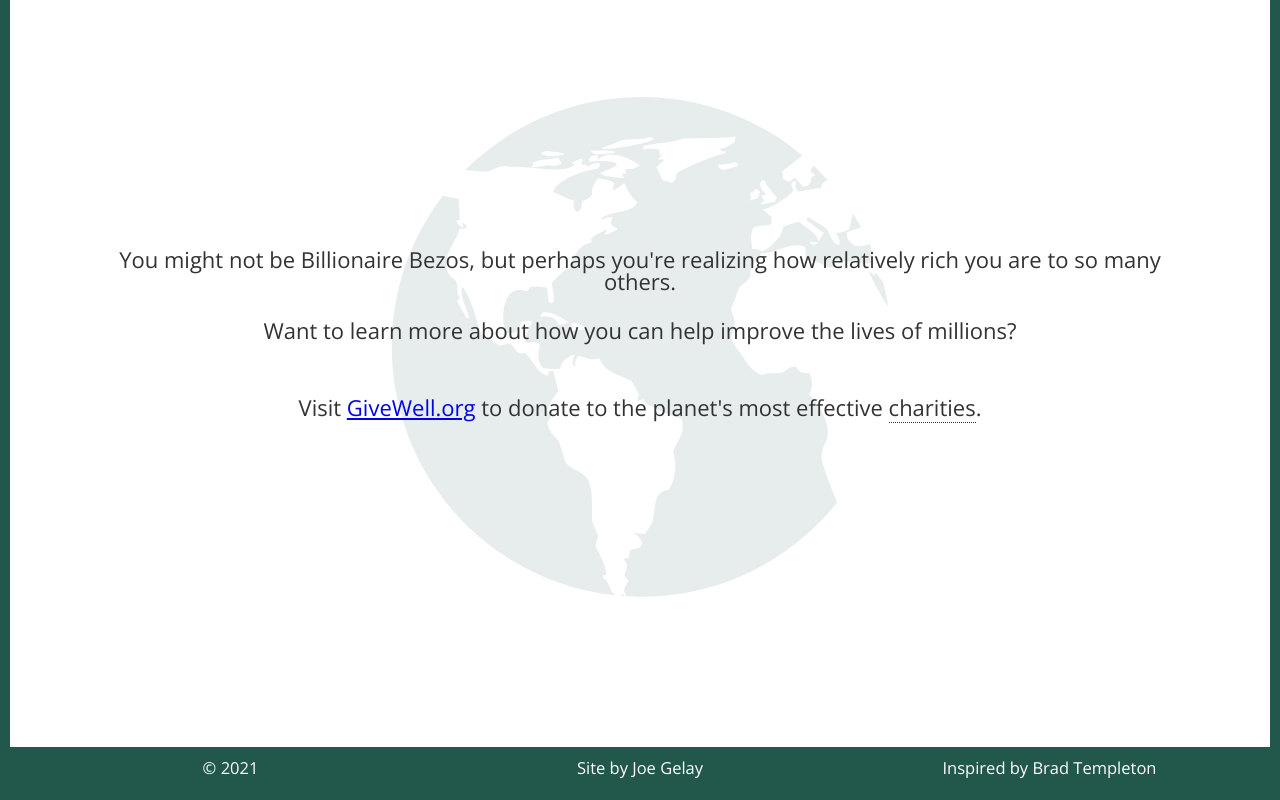
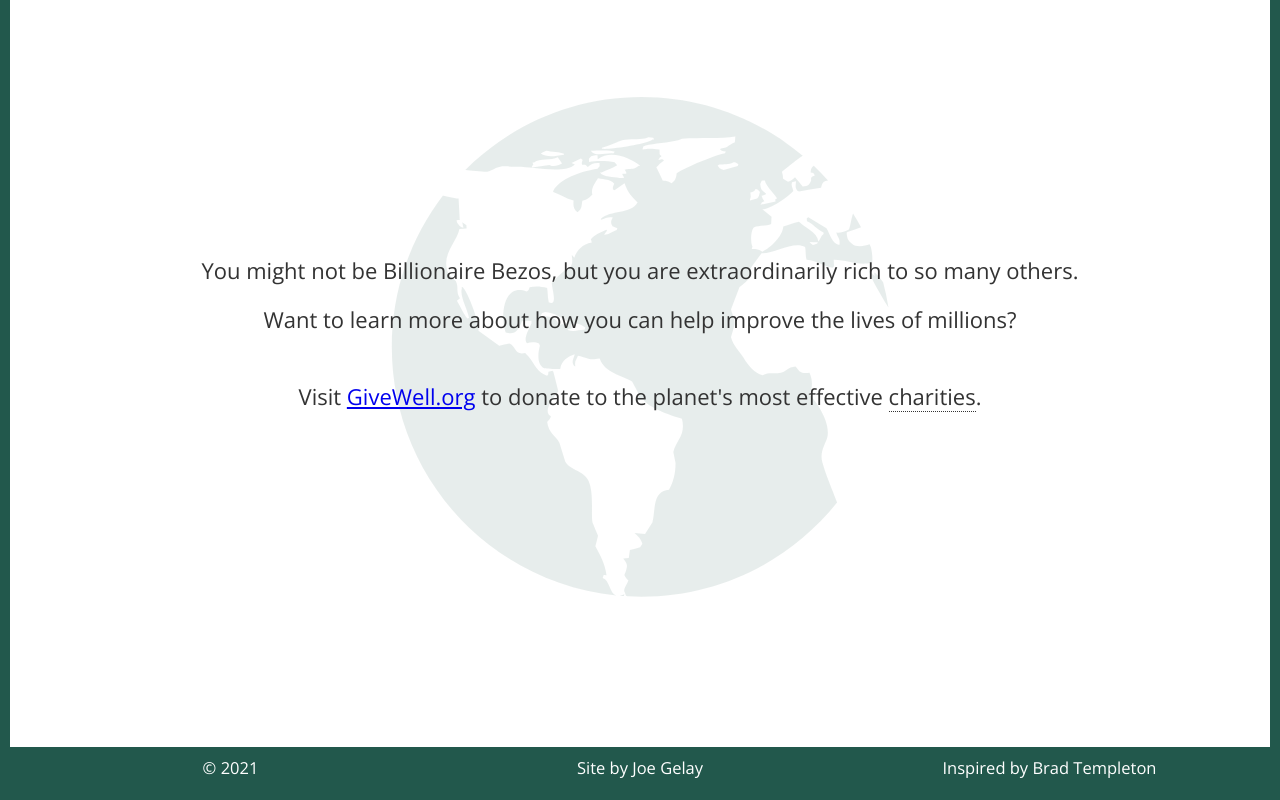
Before and after one commit to joegelay/you-vs-a-billionaire, a React (Create React App) app: page / in a window 1280 px wide. Shown: the part 6463-7263 px from the top of the page. Built offline with nearby package versions, Linux system fonts and the light colour scheme; a web font is replaced by a local one.

Commit message:
add react-share for social icons

```diff
--- a/package.json
+++ b/package.json
@@ -10,6 +10,7 @@
     "react-dom": "^17.0.2",
     "react-number-format": "^4.5.5",
     "react-scripts": "4.0.3",
+    "react-share": "^4.4.0",
     "web-vitals": "^1.0.1"
   },
   "scripts": {
--- a/src/App.css
+++ b/src/App.css
@@ -269,7 +269,6 @@
 
 .footer a:hover {
   color: orange;
-  text-decoration: underline;
 }
 
 .left,
--- a/src/functions/chooseLatteComparisonText.js
+++ b/src/functions/chooseLatteComparisonText.js
@@ -14,7 +14,9 @@
   if (bezosDunkinAmount) {
     return ` ${
       bezosDunkinAmount > 1 ? bezosDunkinAmount.toLocaleString() : "a"
-    } Dunkin' Donuts franchise${bezosDunkinAmount > 1 ? "s" : ""}.`;
+    } Dunkin'${String.fromCharCode(160)}Donuts franchise${
+      bezosDunkinAmount > 1 ? "s" : ""
+    }.`;
   } else if (bezosVillaAmount) {
     return ` ${bezosVillaAmount > 1 ? bezosVillaAmount : "a"} villa${
       bezosVillaAmount > 1 ? "s" : ""
--- a/src/pages/PageFour.js
+++ b/src/pages/PageFour.js
@@ -36,7 +36,7 @@
         <div className="column flex-column">
           <h3>
             We could also look at what BIG purchases for you would feel like to
-            Jeff Bezos...
+            Jeff&nbsp;Bezos...
           </h3>
         </div>
       </div>
--- a/src/pages/PageTen.js
+++ b/src/pages/PageTen.js
@@ -4,8 +4,8 @@
       <div className="row flex-row">
         <div className="column flex-column">
           <h1>
-            You might not be Billionaire Bezos, but perhaps you're realizing how
-            relatively rich you are to so many others.
+            You might not be Billionaire Bezos, but you are extraordinarily rich
+            to so many others.
           </h1>
           <h2>
             Want to learn more about how you can help improve the lives of
```
Also changed, not shown: 1 other file (tests, documents, lock files or other folders).
